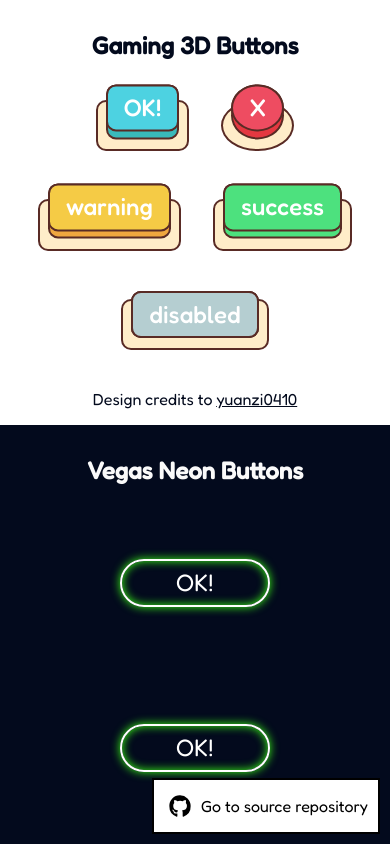
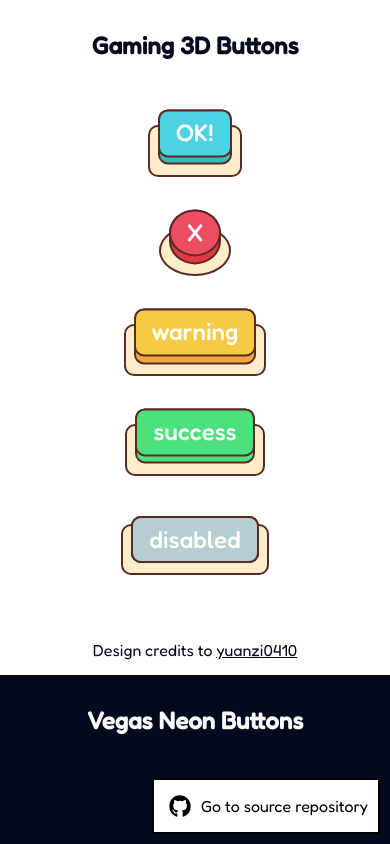
Before and after one commit to devMiguelCarrero/cool-jsx-buttons, a Next.js app: page / in a window 390 px wide. Shown: the top 844 px of the page. Built offline with nearby package versions, Linux system fonts and the light colour scheme.

Commit message:
update MainSection component responsive style

```diff
--- a/src/components/UI/main-section.module.scss
+++ b/src/components/UI/main-section.module.scss
@@ -7,6 +7,10 @@
   flex-direction: column;
   flex-wrap: wrap;
   padding: 1rem;
+
+  @media screen and (max-width: 767px) {
+    min-height: 80vh;
+  }
 
   &__title {
     flex: 0;
@@ -25,6 +29,10 @@
     align-items: center;
     justify-content: center;
     flex-wrap: wrap;
+
+    @media screen and (max-width: 767px) {
+      flex-direction: column;
+    }
   }
 
   &__credits {
```
